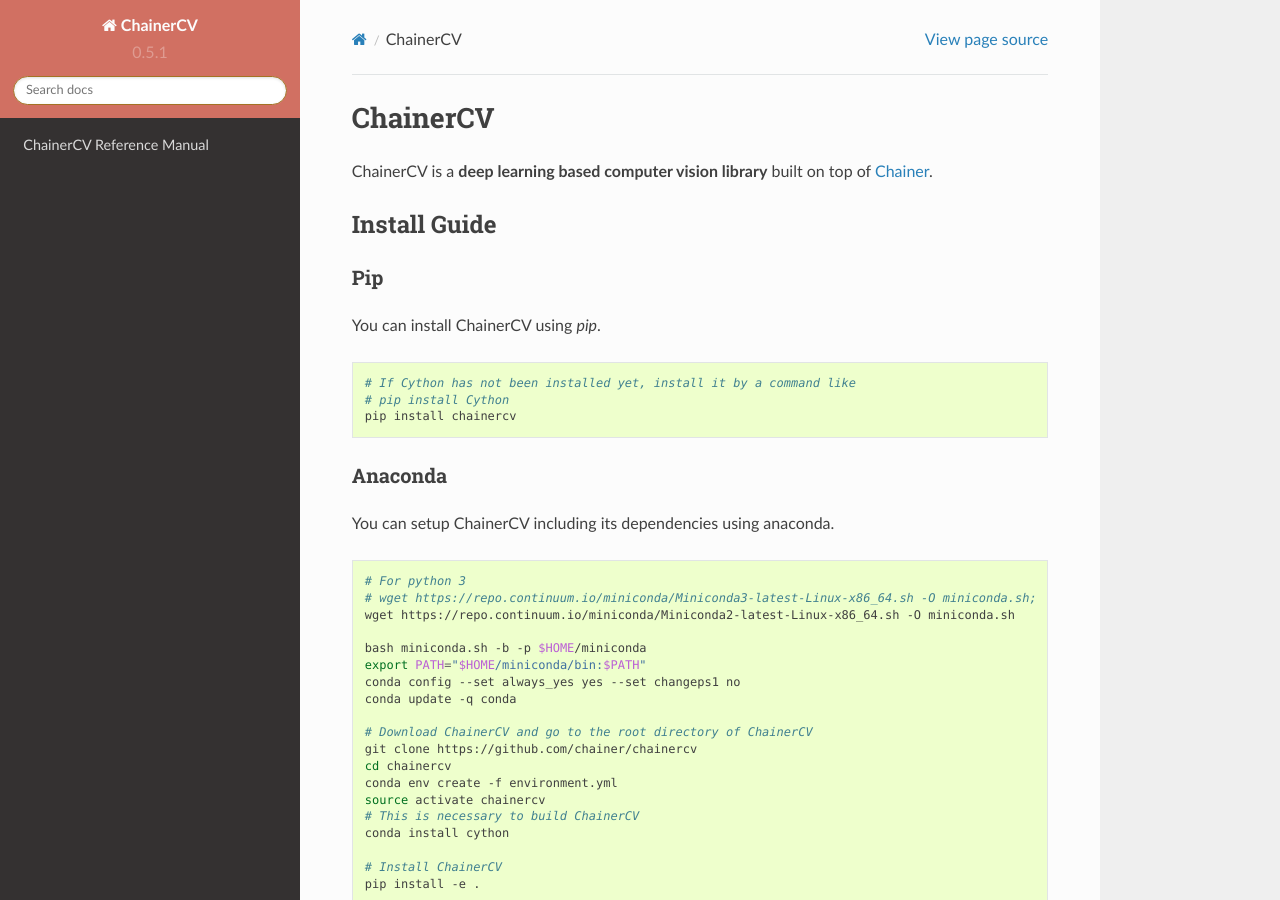
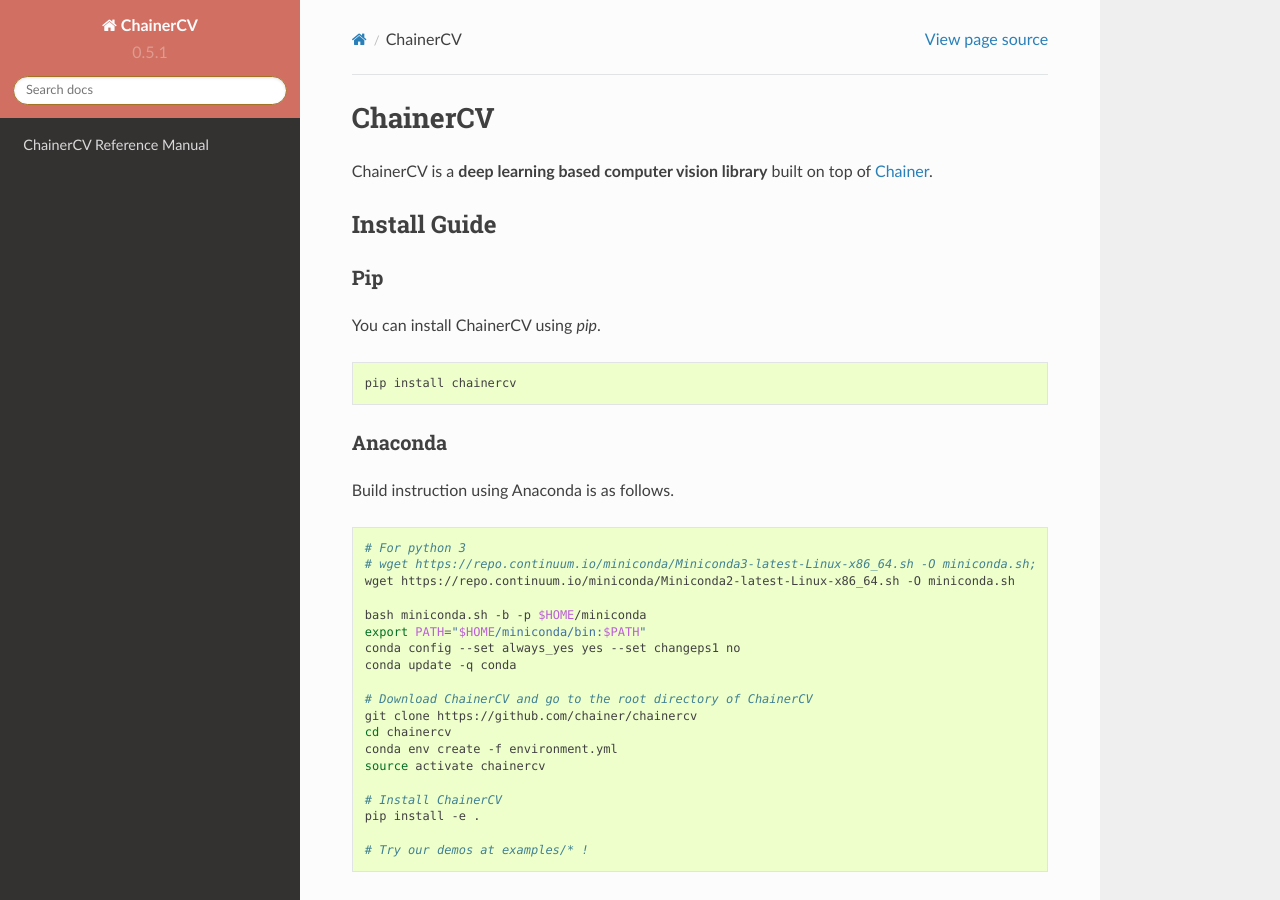
Before and after one commit to chainer/chainercv, a Sphinx documentation site: the page built from docs/source/index.rst, in a window 1280 px wide and 900 px high. Built offline with Sphinx 7.4.7 and the Read the Docs theme 2.0.0, drawn with Linux system fonts in a browser that asks for light colours.

Commit message:
include Cython in environment*.yml

```diff
--- a/docs/source/index.rst
+++ b/docs/source/index.rst
@@ -16,15 +16,13 @@
 
 .. code-block:: shell
 
-    # If Cython has not been installed yet, install it by a command like
-    # pip install Cython
     pip install chainercv
 
 
 Anaconda
 ~~~~~~~~
 
-You can setup ChainerCV including its dependencies using anaconda.
+Build instruction using Anaconda is as follows.
 
 .. code-block:: shell
 
@@ -42,8 +40,6 @@
     cd chainercv
     conda env create -f environment.yml
     source activate chainercv
-    # This is necessary to build ChainerCV
-    conda install cython
 
     # Install ChainerCV
     pip install -e .
--- a/environment.yml
+++ b/environment.yml
@@ -5,6 +5,7 @@
 - !!python/unicode
   'defaults'
 dependencies:
+  - Cython
   - opencv3=3.2.0
   - matplotlib
   - numpy
--- a/environment_minimum.yml
+++ b/environment_minimum.yml
@@ -3,6 +3,7 @@
 - !!python/unicode
   'defaults'
 dependencies:
+  - Cython
   - numpy
   - Pillow
   - pip:
```
